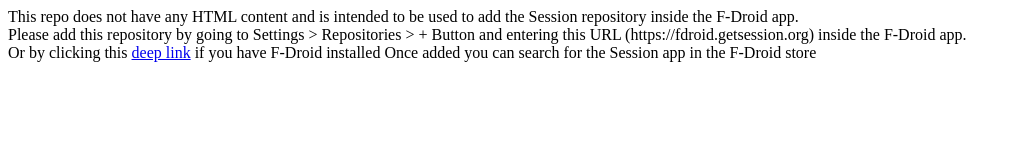
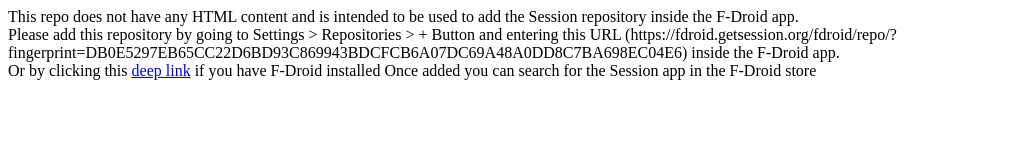
Before and after one commit to oxen-io/session-fdroid, a plain HTML site: page index.html in a window 1280 px wide. Shown: the whole page, without its empty margins (0-1021 px from the left). Drawn offline with Linux system fonts and the light colour scheme.

Commit message:
Update index.html

```diff
--- a/index.html
+++ b/index.html
@@ -12,7 +12,7 @@
 <body>
 
 This repo does not have any HTML content and is intended to be used to add the Session repository inside the F-Droid app. <br>
-Please add this repository by going to Settings > Repositories > + Button and entering this URL (https://fdroid.getsession.org) inside the F-Droid app. <br>
+Please add this repository by going to Settings > Repositories > + Button and entering this URL (https://fdroid.getsession.org/fdroid/repo/?fingerprint=DB0E5297EB65CC22D6BD93C869943BDCFCB6A07DC69A48A0DD8C7BA698EC04E6) inside the F-Droid app. <br>
 Or by clicking this <a href="https://fdroid.getsession.org/fdroid/repo?fingerprint=DB0E5297EB65CC22D6BD93C869943BDCFCB6A07DC69A48A0DD8C7BA698EC04E6">deep link</a> if you have F-Droid installed
 Once added you can search for the Session app in the F-Droid store <br>
 
```
